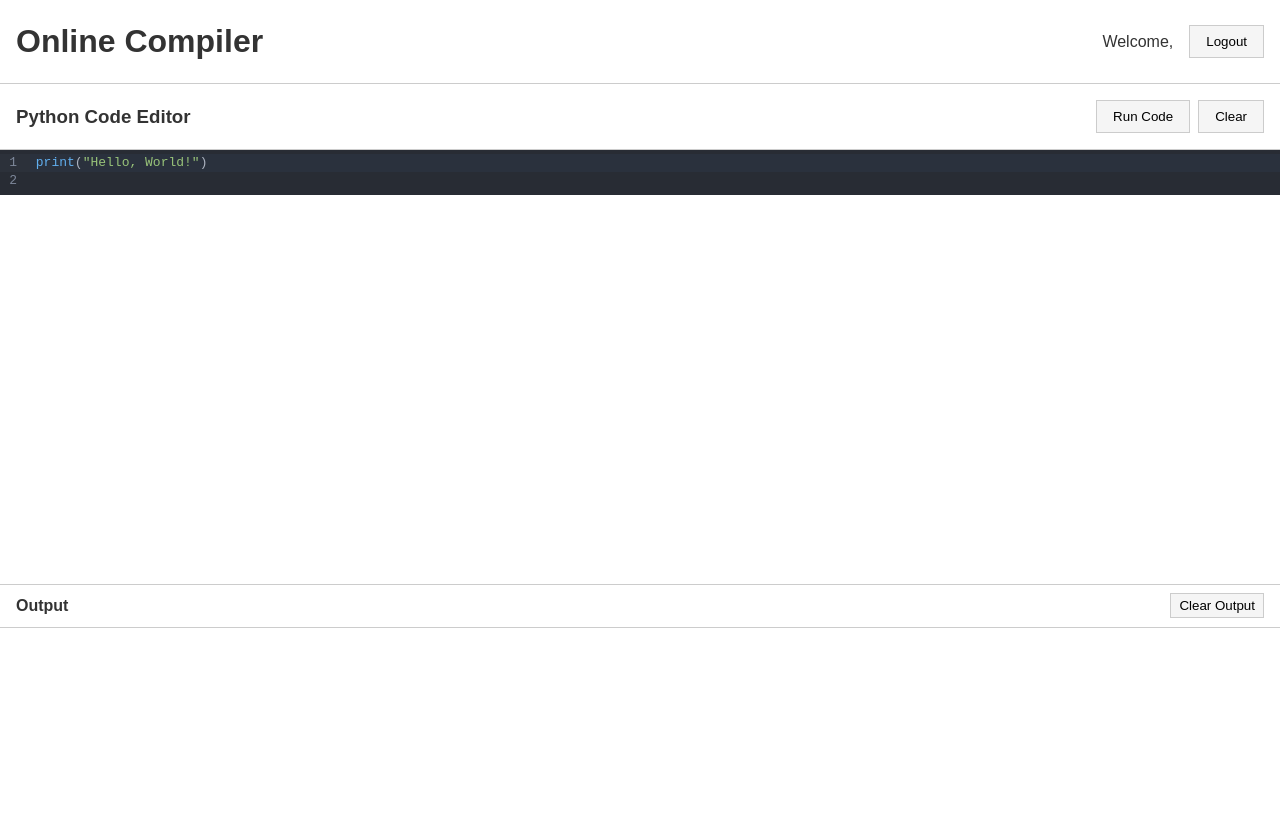
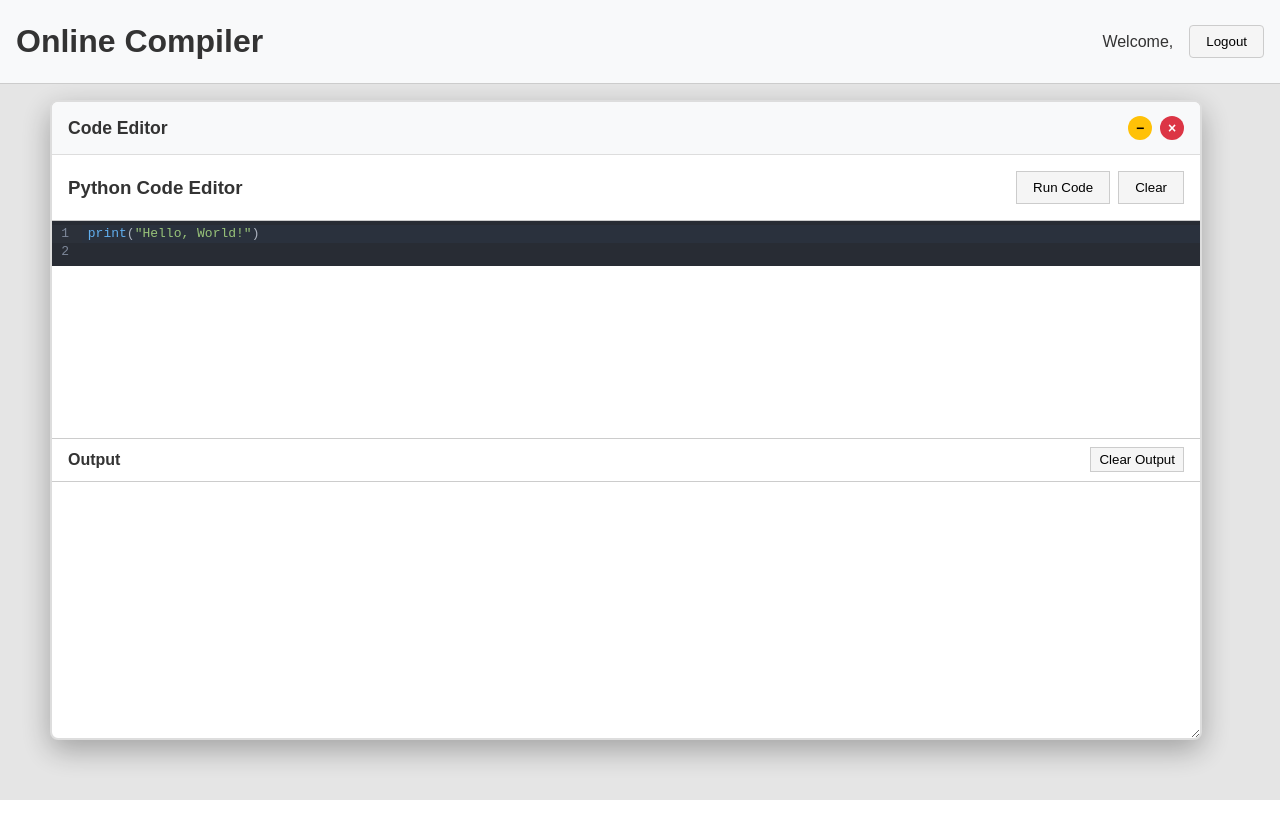
Before and after one commit to daktollo/onlineCompiler, a Vue app in the folder frontend/: page /editor in a window 1280 px wide. Shown: the top 838 px of the page. After the commit the page ends 800 px from the top, so only its background shows below. Built offline with nearby package versions, Linux system fonts and the light colour scheme.

Commit message:
feat: implement draggable and resizable CodeEditor window with minimize and close functionality

```diff
--- a/frontend/src/components/CodeEditor.vue
+++ b/frontend/src/components/CodeEditor.vue
@@ -151,7 +151,7 @@ export default {
 .code-editor {
   display: flex;
   flex-direction: column;
-  height: 100vh;
+  height: 100%;
 }
 
 .editor-header {
--- a/frontend/src/views/EditorView.vue
+++ b/frontend/src/views/EditorView.vue
@@ -12,14 +12,26 @@
       </div>
     </header>
 
-    <main class="app-main">
-      <CodeEditor />
-    </main>
+    <!-- Full screen overlay container -->
+    <div class="full-screen-container">
+      <div class="draggable-window" ref="draggableWindow">
+        <div class="window-header" @mousedown="startDrag">
+          <h3>Code Editor</h3>
+          <div class="window-controls">
+            <button @click="minimizeWindow" class="control-btn minimize">−</button>
+            <button @click="closeWindow" class="control-btn close">×</button>
+          </div>
+        </div>
+        <div class="window-content">
+          <CodeEditor />
+        </div>
+      </div>
+    </div>
   </div>
 </template>
 
 <script>
-import { computed } from 'vue'
+import { computed, ref, onMounted, onUnmounted } from 'vue'
 import { useRouter } from 'vue-router'
 import { useAuthStore } from '../stores/auth'
 import CodeEditor from '../components/CodeEditor.vue'
@@ -32,8 +44,79 @@ export default {
   setup() {
     const router = useRouter()
     const authStore = useAuthStore()
+    const draggableWindow = ref(null)
 
     const user = computed(() => authStore.user)
+
+    // Drag functionality
+    let isDragging = false
+    let dragOffset = { x: 0, y: 0 }
+    let isMinimized = false
+
+    const startDrag = (e) => {
+      if (e.target.closest('.window-controls')) return
+
+      isDragging = true
+      const rect = draggableWindow.value.getBoundingClientRect()
+      dragOffset.x = e.clientX - rect.left
+      dragOffset.y = e.clientY - rect.top
+
+      document.addEventListener('mousemove', onDrag)
+      document.addEventListener('mouseup', stopDrag)
+      e.preventDefault()
+    }
+
+    const onDrag = (e) => {
+      if (!isDragging) return
+
+      const x = e.clientX - dragOffset.x
+      const y = e.clientY - dragOffset.y
+
+      // Keep window within viewport bounds
+      const maxX = window.innerWidth - draggableWindow.value.offsetWidth
+      const maxY = window.innerHeight - draggableWindow.value.offsetHeight
+
+      const constrainedX = Math.max(0, Math.min(x, maxX))
+      const constrainedY = Math.max(0, Math.min(y, maxY))
+
+      draggableWindow.value.style.left = `${constrainedX}px`
+      draggableWindow.value.style.top = `${constrainedY}px`
+    }
+
+    const stopDrag = () => {
+      isDragging = false
+      document.removeEventListener('mousemove', onDrag)
+      document.removeEventListener('mouseup', stopDrag)
+    }
+
+    const minimizeWindow = () => {
+      isMinimized = !isMinimized
+      if (isMinimized) {
+        draggableWindow.value.style.height = '40px'
+        draggableWindow.value.querySelector('.window-content').style.display = 'none'
+      } else {
+        draggableWindow.value.style.height = '80vh'
+        draggableWindow.value.querySelector('.window-content').style.display = 'block'
+      }
+    }
+
+    const closeWindow = () => {
+      // For now, just minimize instead of closing
+      minimizeWindow()
+    }
+
+    onMounted(() => {
+      // Set initial position
+      if (draggableWindow.value) {
+        draggableWindow.value.style.left = '50px'
+        draggableWindow.value.style.top = '100px'
+      }
+    })
+
+    onUnmounted(() => {
+      document.removeEventListener('mousemove', onDrag)
+      document.removeEventListener('mouseup', stopDrag)
+    })
 
     const handleLogout = () => {
       authStore.logout()
@@ -42,7 +125,11 @@ export default {
 
     return {
       user,
-      handleLogout
+      draggableWindow,
+      handleLogout,
+      startDrag,
+      minimizeWindow,
+      closeWindow
     }
   }
 }
@@ -59,6 +146,8 @@ export default {
 .app-header {
   padding: 1rem;
   border-bottom: 1px solid #ccc;
+  background: #f8f9fa;
+  z-index: 1000;
 }
 
 .header-content {
@@ -78,9 +167,106 @@ export default {
   border: 1px solid #ccc;
   background: #f5f5f5;
   cursor: pointer;
+  border-radius: 4px;
 }
 
-.app-main {
+.logout-button:hover {
+  background: #e9ecef;
+}
+
+/* Full screen container */
+.full-screen-container {
+  position: fixed;
+  top: 0;
+  left: 0;
+  width: 100vw;
+  height: 100vh;
+  background: rgba(0, 0, 0, 0.1);
+  z-index: 100;
+}
+
+/* Draggable window */
+.draggable-window {
+  position: absolute;
+  width: 90vw;
+  height: 80vh;
+  background: white;
+  border: 2px solid #ddd;
+  border-radius: 8px;
+  box-shadow: 0 10px 30px rgba(0, 0, 0, 0.3);
+  display: flex;
+  flex-direction: column;
+  overflow: hidden;
+  resize: both;
+  min-width: 400px;
+  min-height: 300px;
+}
+
+/* Window header */
+.window-header {
+  background: #f8f9fa;
+  border-bottom: 1px solid #ddd;
+  padding: 0.75rem 1rem;
+  display: flex;
+  justify-content: space-between;
+  align-items: center;
+  cursor: move;
+  user-select: none;
+}
+
+.window-header h3 {
+  margin: 0;
+  font-size: 1.1rem;
+  color: #333;
+}
+
+.window-controls {
+  display: flex;
+  gap: 0.5rem;
+}
+
+.control-btn {
+  width: 24px;
+  height: 24px;
+  border: none;
+  border-radius: 50%;
+  cursor: pointer;
+  display: flex;
+  align-items: center;
+  justify-content: center;
+  font-size: 14px;
+  font-weight: bold;
+  transition: background-color 0.2s;
+}
+
+.control-btn.minimize {
+  background: #ffc107;
+  color: #000;
+}
+
+.control-btn.minimize:hover {
+  background: #e0a800;
+}
+
+.control-btn.close {
+  background: #dc3545;
+  color: white;
+}
+
+.control-btn.close:hover {
+  background: #c82333;
+}
+
+/* Window content */
+.window-content {
   flex: 1;
+  overflow: hidden;
+  display: flex;
+  flex-direction: column;
+}
+
+/* Make sure CodeEditor fills the window content */
+.window-content .code-editor {
+  height: 100%;
 }
 </style>
```
